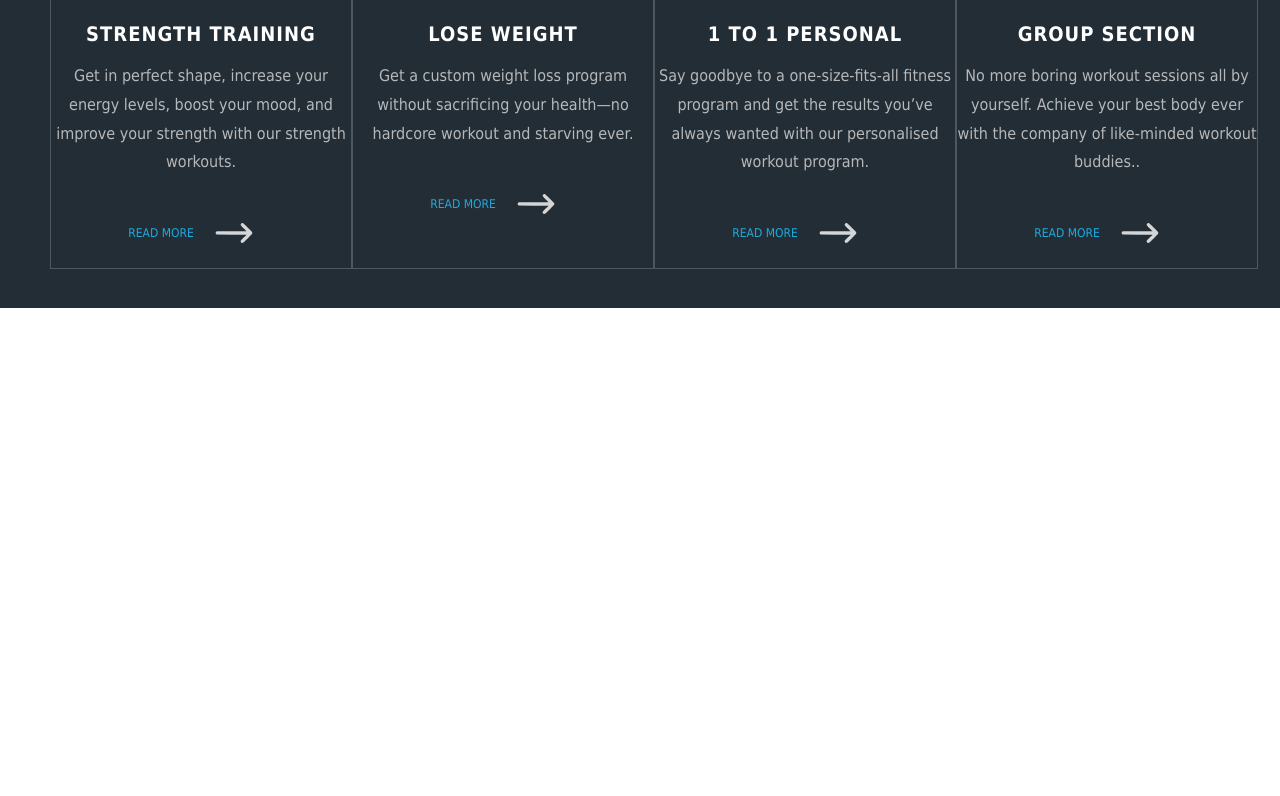
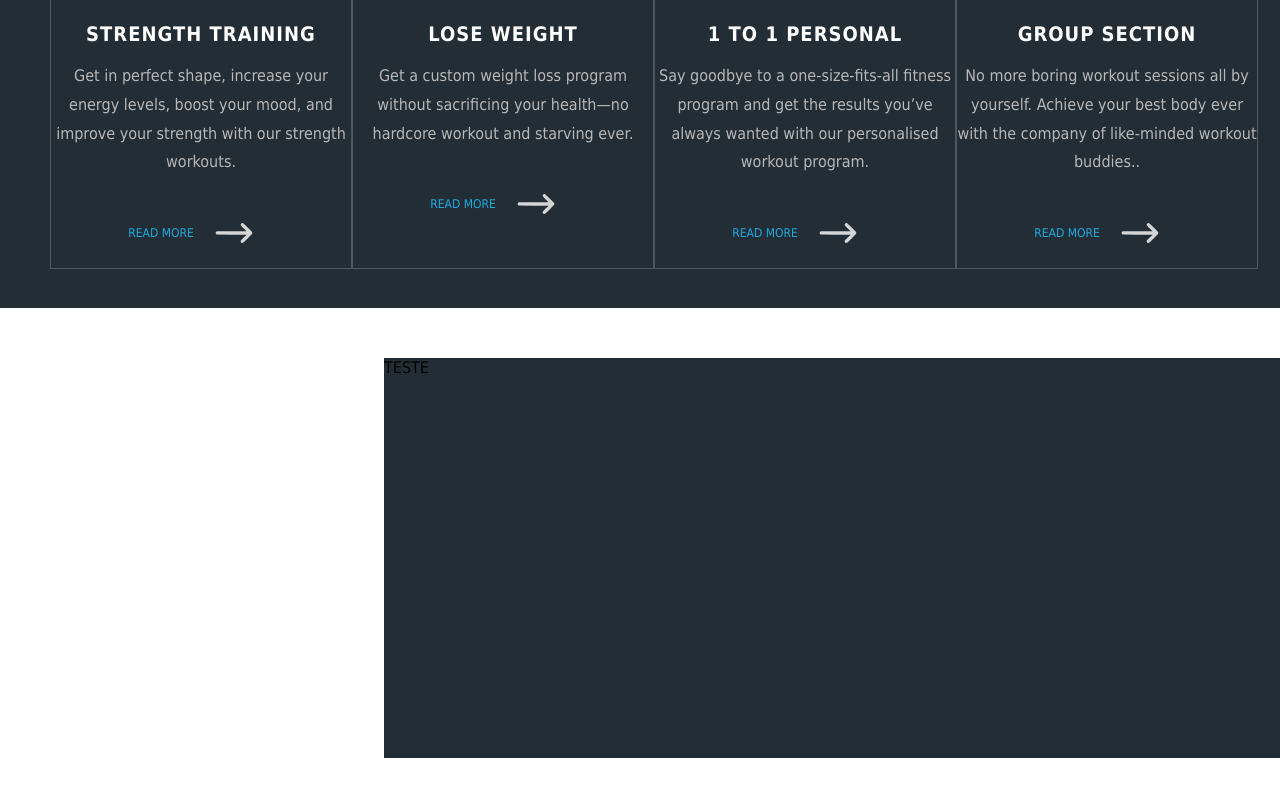
Before and after one commit to DanteBorges/MWT_Trainer, a plain HTML site: page index.html in a window 1280 px wide. Shown: the part 2772-3568 px from the top of the page. Before the commit the page ends 3080 px from the top, so only its background shows below. Drawn offline with Linux system fonts and the light colour scheme.

Commit message:
containers terimonials and new section

```diff
--- a/index.html
+++ b/index.html
@@ -334,7 +334,6 @@
                 <img src="public/img/img-03.jpg" alt="man training" height="100%" width="100%">
             </div>
         </div>
-
     </section>
 
     <section>
@@ -485,7 +484,7 @@
                                 lose weight
                             </a>
                             <div class="personal_training_box_title_h3">
-                                <p >
+                                <p>
                                     Get a custom weight loss program without sacrificing your health—no hardcore workout
                                     and starving ever. </p>
                             </div>
@@ -671,10 +670,17 @@
                 </div>
             </div>
 
+
+    </section>
+
+        <div class="more_about">
+            <div class="testimonials_containe">
+
+                    TESTE
+
+            </div>
         </div>
 
-
-    </section>
 
 </body>
 
--- a/style.css
+++ b/style.css
@@ -331,7 +331,6 @@ body {
 }
 
 .personal_training {
-  position: absolute;
   display: flex;
   flex-direction: row;
   background-color: #222d35;
@@ -372,11 +371,10 @@ body {
   color: #fff;
 }
 
-.personal_training_card_container{
+.personal_training_card_container {
   display: flex;
   flex-direction: row;
   justify-content: space-between;
-
 }
 .personal_training_card {
   border: 1px rgba(255, 255, 255, 0.2) solid;
@@ -442,3 +440,20 @@ body {
   margin: 10px 40px;
   height: 80px;
 }
+
+.more_about {
+  display: flex;
+  flex-direction: row;
+  width: 100%;
+  height: 1000px;
+  background-color: white;
+}
+
+.testimonials_containe {
+  background-color: #222d35;
+  position: absolute;
+  right: 0;
+  margin-top: 50px;
+  width: 70%;
+  height: 400px;
+}
```
